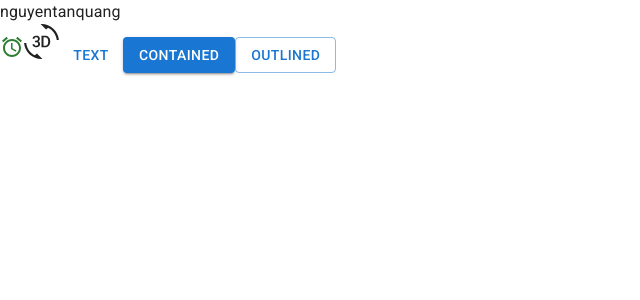
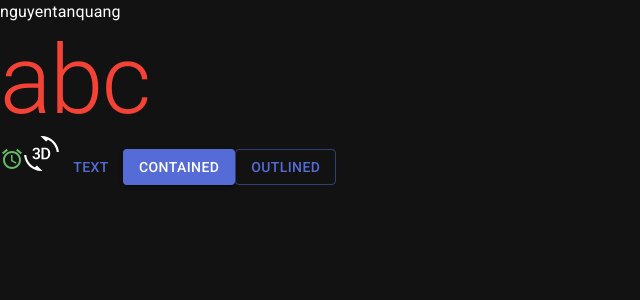
Before and after one commit to quangnguyentan/trello_app, a React (Vite) app: page / in a window 1280 px wide. Shown: the top 300 px of the page, without its empty margins (0-640 px from the left). Built offline with nearby package versions, Linux system fonts and the light colour scheme.

Commit message:
update theme

```diff
--- a/src/App.jsx
+++ b/src/App.jsx
@@ -1,12 +1,13 @@
 import Button from '@mui/material/Button'
 import { AccessAlarm, ThreeDRotation } from '@mui/icons-material'
-
+import Typography from '@mui/material/Typography'
 function App() {
   return (
     <>
       <div>nguyentanquang</div>
+      <Typography variant='h1' color='text.secondary'> abc </Typography>
       <AccessAlarm color='success' />
-      <ThreeDRotation fontSize='large'/>
+      <ThreeDRotation fontSize='large' />
       <Button variant="text">Text</Button>
       <Button variant="contained">Contained</Button>
       <Button variant="outlined">Outlined</Button>
--- a/src/main.jsx
+++ b/src/main.jsx
@@ -2,9 +2,13 @@
 import ReactDOM from 'react-dom/client'
 import App from './App.jsx'
 import CssBaseline from '@mui/material/CssBaseline'
+import { ThemeProvider } from '@mui/material/styles'
+import theme from './theme'
 ReactDOM.createRoot(document.getElementById('root')).render(
   <React.StrictMode>
-    <CssBaseline />
-    <App />
+    <ThemeProvider theme={theme}>
+      <CssBaseline />
+      <App />
+    </ThemeProvider>
   </React.StrictMode>
 )
--- /dev/null
+++ b/src/theme.js
@@ -0,0 +1,23 @@
+import { createTheme } from '@mui/material/styles'
+import { red } from '@mui/material/colors'
+
+// Create a theme instance.
+const theme = createTheme({
+  palette: {
+    mode : 'dark',
+    primary: {
+      main: '#556cd6'
+    },
+    secondary: {
+      main: '#19857b'
+    },
+    error: {
+      main: red.A400
+    },
+    text : {
+      secondary : red[500]
+    }
+  }
+})
+
+export default theme
```
